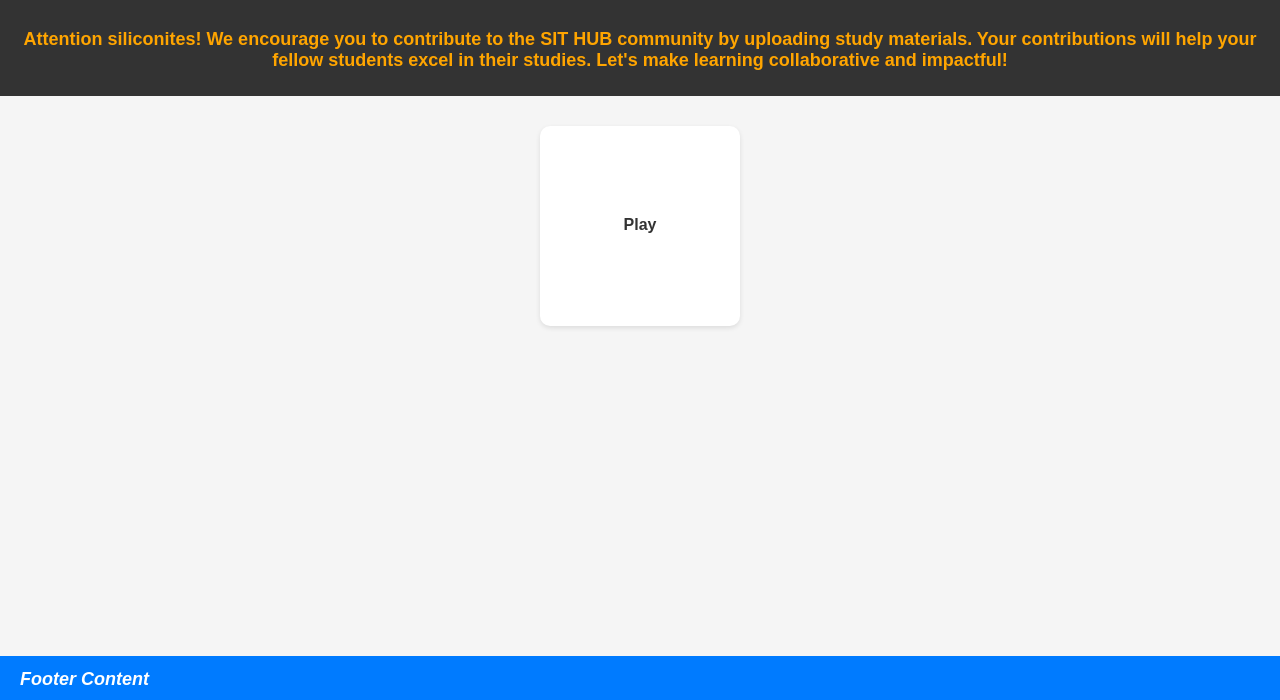
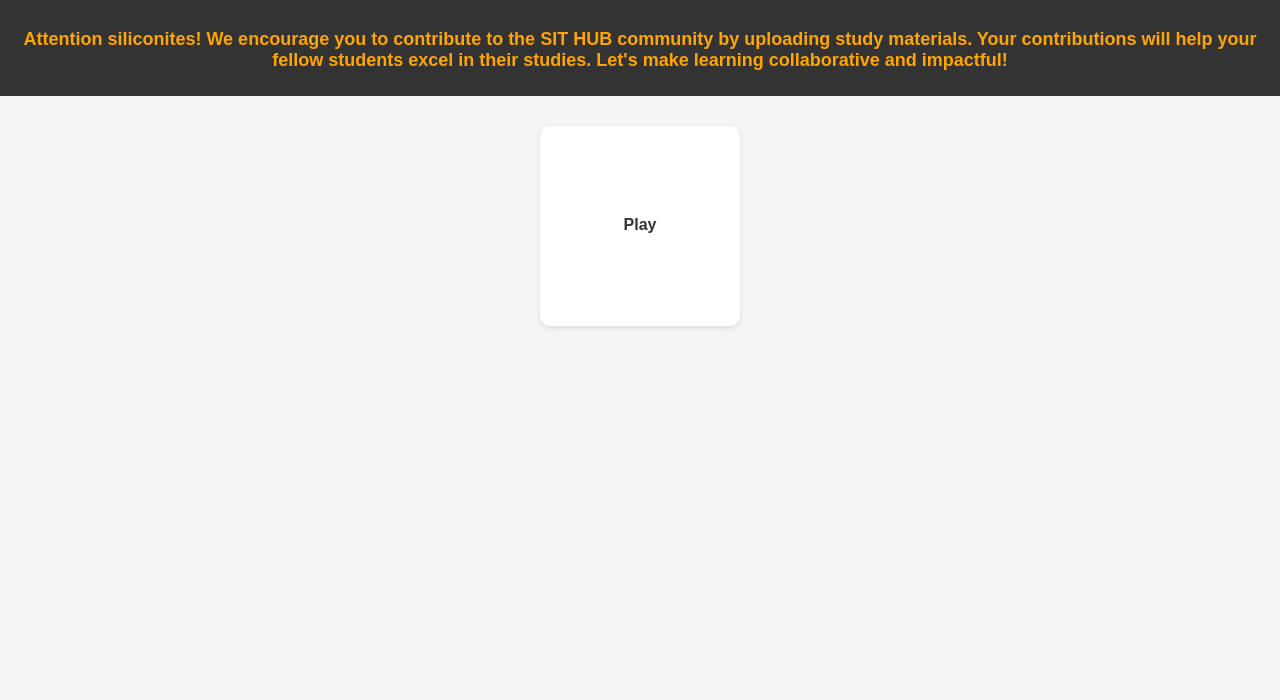
Before and after one commit to alokrajcse/apcds, a plain HTML site: page index.html in a window 1280 px wide. Shown: the part 100-800 px from the top of the page. Drawn offline with Linux system fonts and the light colour scheme.

Commit message:
Update index.html

```diff
--- a/index.html
+++ b/index.html
@@ -116,11 +116,6 @@
         </a>
     </div>
 
-    <footer>
-        <h3>
-            <em>Footer Content</em>
-        </h3>
-    </footer>
 </body>
 
 </html>
```
